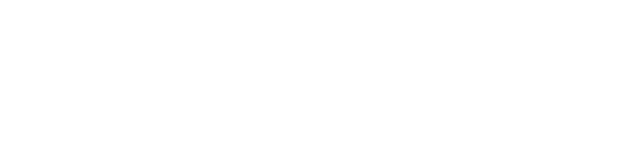
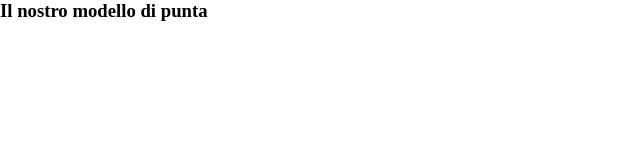
Before and after one commit to GencoMattia/htmlcss-shoes, a plain HTML site: page index.html in a window 1280 px wide. Shown: the whole page, without its empty margins (0-640 px from the left). Drawn offline with Linux system fonts and the light colour scheme.

Commit message:
html section structure + h1

```diff
--- a/index.html
+++ b/index.html
@@ -8,6 +8,17 @@
     <link rel="stylesheet" href="./CSS/style.css">
 </head>
 <body>
+    <main>
+        <section>
+            <article>
+                <figure>
 
+                </figure>
+                <h1>
+                    Il nostro modello di punta
+                </h1>
+            </article>
+        </section>
+    </main>
 </body>
 </html>
```
